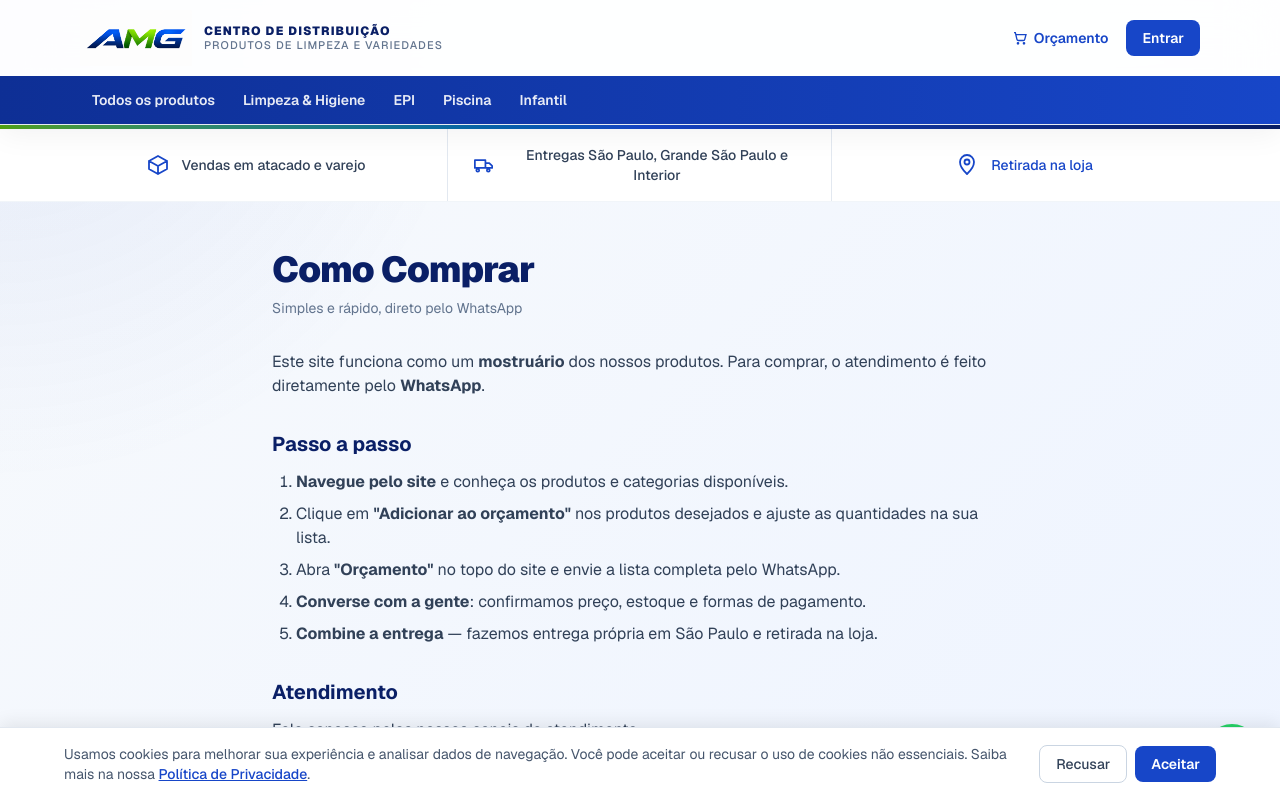
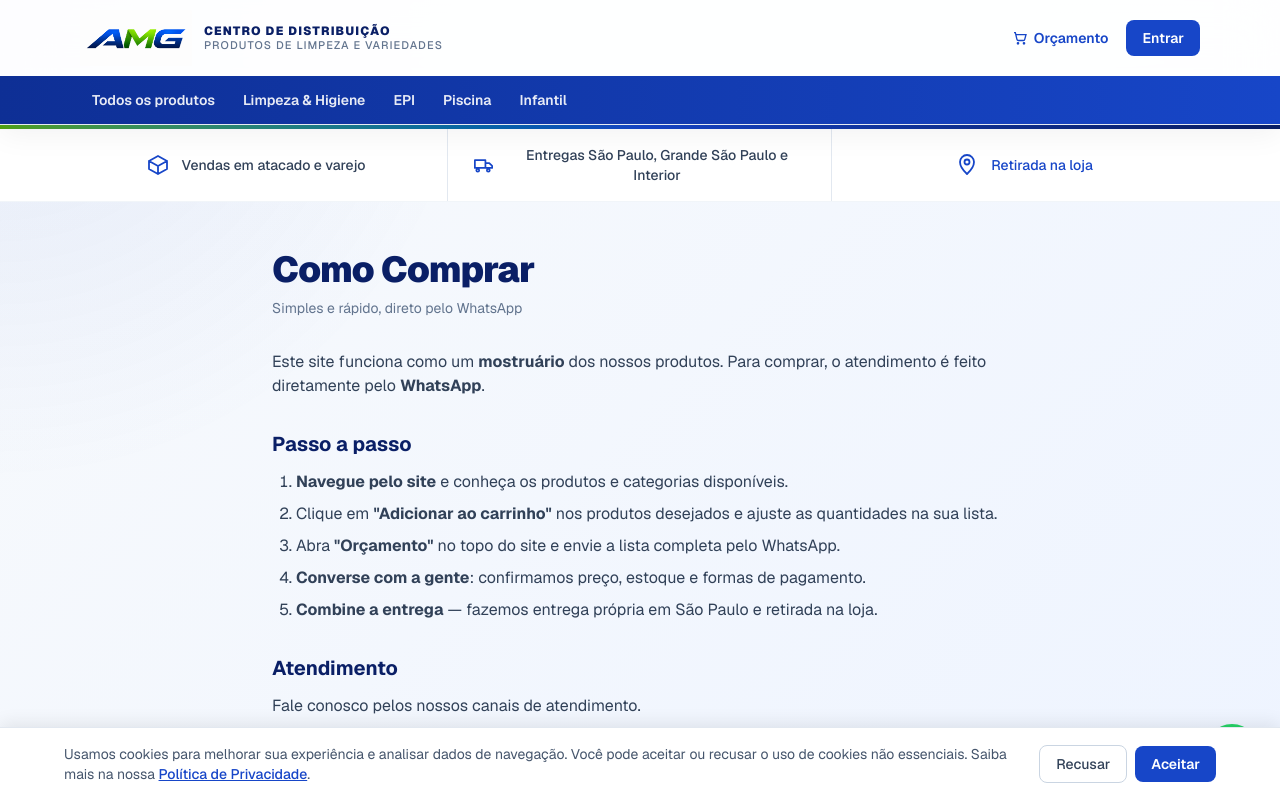
Before and after one commit to weareghosst/amg-store, a Next.js app: page /como-comprar in a window 1280 px wide. Shown: the top 798 px of the page. Built offline with nearby package versions, Linux system fonts and the light colour scheme; no server answers; the database is empty.

Commit message:
Corrigir texto para adicionar ao carrinho

```diff
--- a/src/app/como-comprar/page.tsx
+++ b/src/app/como-comprar/page.tsx
@@ -48,7 +48,7 @@ export default async function ComoComprarPage() {
               categorias disponíveis.
             </li>
             <li>
-              Clique em <strong>&quot;Adicionar ao orçamento&quot;</strong> nos
+              Clique em <strong>&quot;Adicionar ao carrinho&quot;</strong> nos
               produtos desejados e ajuste as quantidades na sua lista.
             </li>
             <li>
--- a/src/components/add-to-quote.tsx
+++ b/src/components/add-to-quote.tsx
@@ -25,7 +25,7 @@ export function AddToQuote({
       <svg viewBox="0 0 24 24" className="h-4 w-4 fill-none stroke-current" strokeWidth="2" aria-hidden>
         <circle cx="9" cy="20" r="1"/><circle cx="18" cy="20" r="1"/><path d="M3 4h2l2.4 10.2a2 2 0 0 0 2 1.5h7.7a2 2 0 0 0 2-1.6L21 7H6"/>
       </svg>
-      {unavailable ? "Produto esgotado" : quantity ? `Adicionar mais — ${quantity} no orçamento` : "Adicionar ao orçamento"}
+      {unavailable ? "Produto esgotado" : quantity ? `Adicionar mais — ${quantity} no carrinho` : "Adicionar ao carrinho"}
     </button>
   );
 }
```
